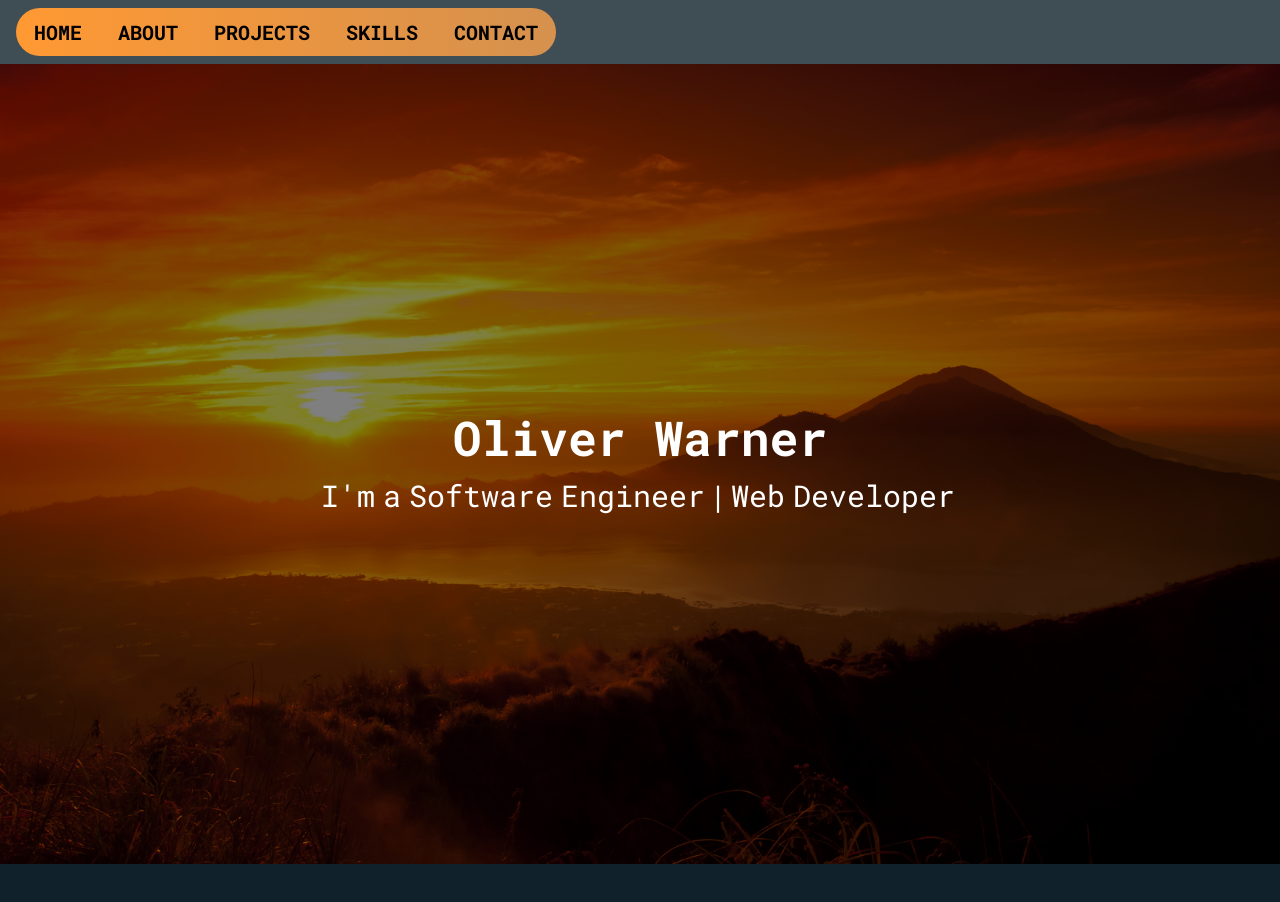
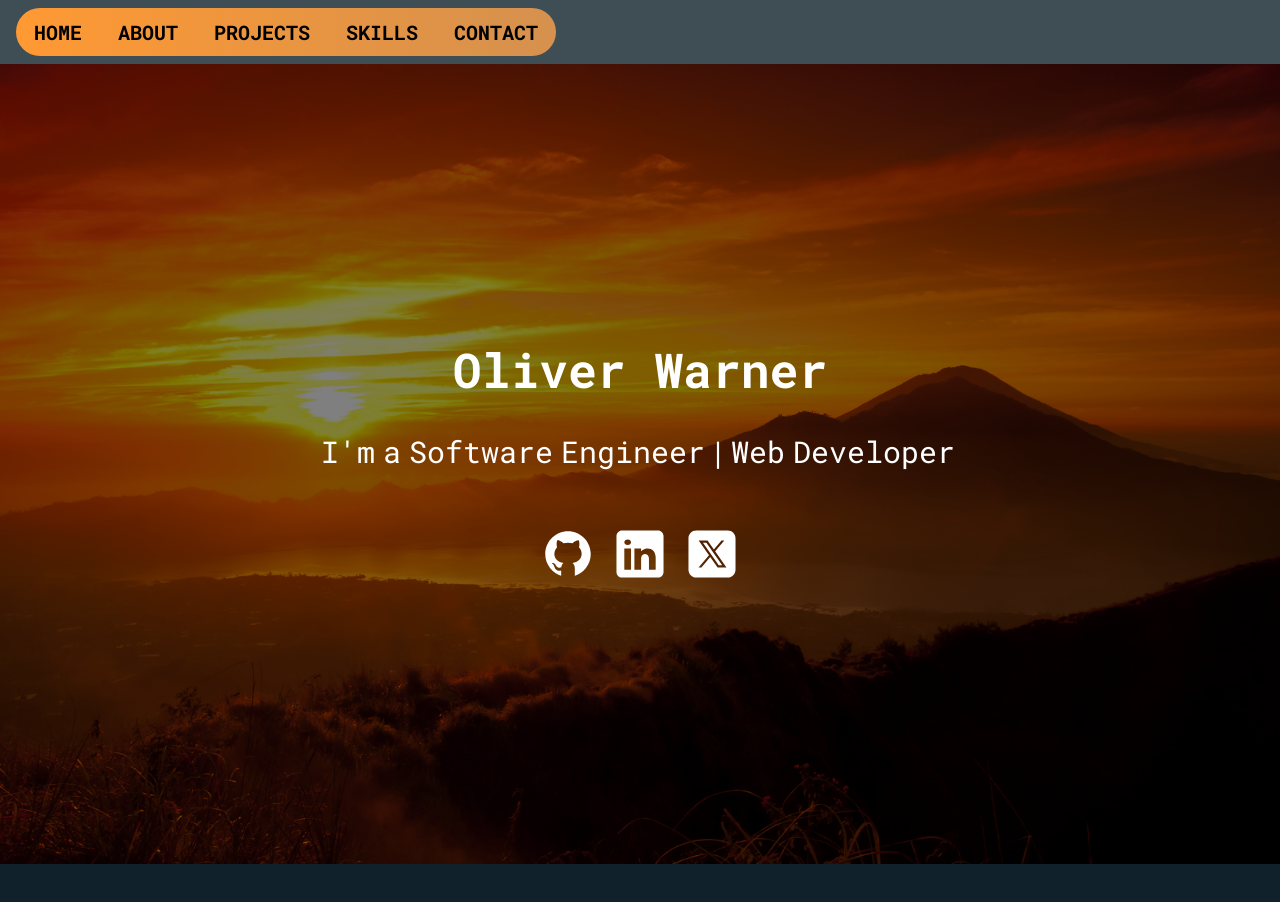
Before and after one commit to oliverrenishaw/Portfolio-react, a React (Vite) app: page / in a window 1280 px wide. Shown: the top 902 px of the page. Built offline with nearby package versions, Linux system fonts and the light colour scheme.

Commit message:
fix: ficed spacing on hero

```diff
--- a/src/sections/Hero.tsx
+++ b/src/sections/Hero.tsx
@@ -3,6 +3,11 @@ import { motion } from 'framer-motion';
 
 const Hero: React.FC = () => {
   const text = "I'm  a  Software  Engineer | Web  Developer".split(" ");
+  const socialLinks = [
+    { href: 'https://github.com', src: 'src/assets/github-dark.svg', alt: 'GitHub' },
+    { href: 'https://linkedin.com', src: 'src/assets/linkedin-dark.svg', alt: 'LinkedIn' },
+    { href: 'https://twitter.com', src: 'src/assets/twitter-dark.svg', alt: 'Twitter' },
+  ];
 
   return (
     <section
@@ -10,8 +15,8 @@ const Hero: React.FC = () => {
       style={{ backgroundImage: 'url(src/assets/sunset.jpg)' }}
     >
       <div className="absolute inset-0 bg-[#000000] opacity-50"></div>
-      <h1 className="relative text-[#ffffff] sm:text-3xl md:text-4xl lg:text-5xl font-bold mb-4">Oliver Warner</h1>
-      <h2 className="relative text-[#ffffff] sm:text-xl md:text-2xl lg:text-3xl flex">
+      <h1 className="relative text-[#ffffff] sm:text-3xl md:text-4xl lg:text-5xl font-bold mb-10">Oliver Warner</h1>
+      <h2 className="relative text-[#ffffff] sm:text-xl md:text-2xl lg:text-3xl flex mb-10">
         {text.map((word, i) => (
           <motion.span
             key={i}
@@ -27,6 +32,17 @@ const Hero: React.FC = () => {
           </motion.span>
         ))}
       </h2>
+      <div className="relative flex space-x-4 mt-4">
+        {socialLinks.map((link, i) => (
+          <a key={i} href={link.href} target="_blank" rel="noopener noreferrer">
+            <img
+              src={link.src}
+              alt={link.alt}
+              className="w-8 h-8 sm:w-10 sm:h-10 md:w-12 md:h-12 lg:w-14 lg:h-14"
+            />
+          </a>
+        ))}
+      </div>
     </section>
   );
 };
```
